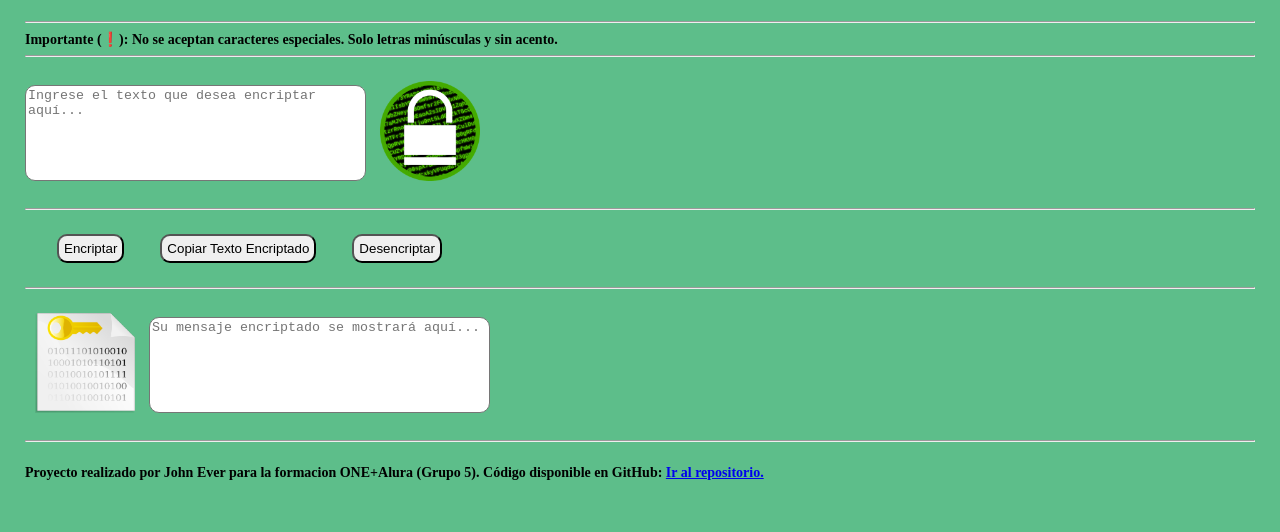
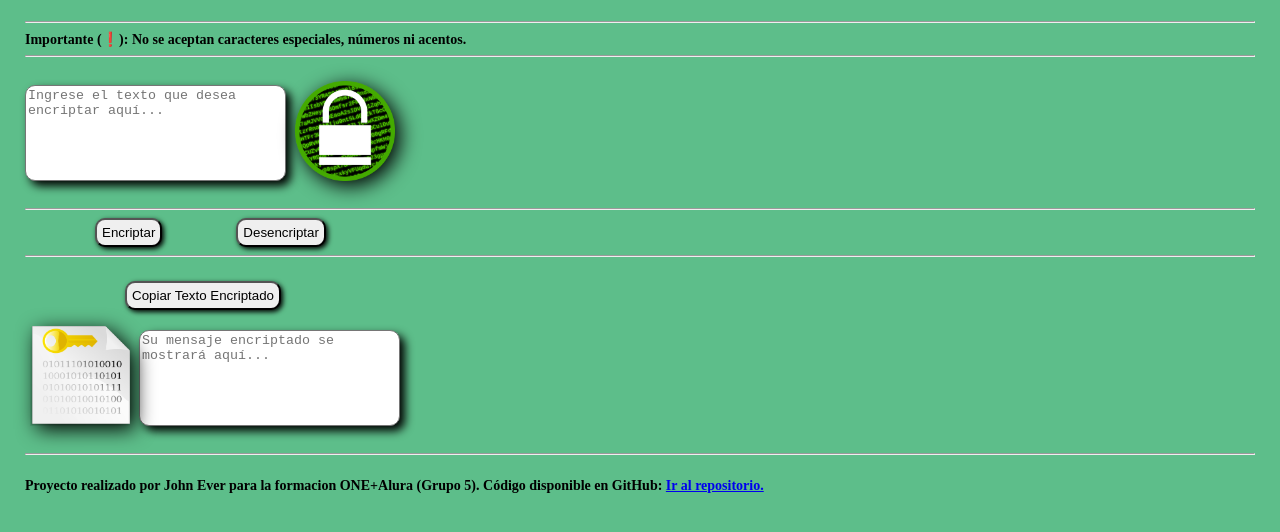
Before and after one commit to JohnEver90/ChallengeAluraG5, a plain HTML site: page index.html in a window 1280 px wide. Shown: the part 104-636 px from the top of the page. Drawn offline with Linux system fonts and the light colour scheme.

Commit message:
Corrigiendo valores de entrada, reposicionando y agregando estilo a elementos.

```diff
--- a/index.html
+++ b/index.html
@@ -14,18 +14,19 @@
         </header>
         <main>
             <br><hr>
-            <label>Importante (&#10071;): No se aceptan caracteres especiales. Solo letras minúsculas y sin acento.</label>
+            <label>Importante (&#10071;): No se aceptan caracteres especiales, números ni acentos.</label>
             <br><hr><br>
-            <!--Aplico la propiedad "oninput" para no aceptar caracteres especiales-->
-            <textarea class="inputtext" oninput="this.value = this.value.replace(/[^a-zA-Z0-9]/,'')" placeholder="Ingrese el texto que desea encriptar aquí..." rows="6" cols="40"></textarea>
+            <!--Aplico la propiedad "oninput" para no aceptar caracteres especiales (expresiones regulares)-->
+            <textarea class="inputtext" oninput="this.value = this.value.replace(/[^a-zA-Z\s]/ ,'')" placeholder="Ingrese el texto que desea encriptar aquí..." rows="6" cols="30"></textarea>
             <img src="images/encrip.png">
-            <br><br><hr><br>
+            <br><br><hr>
             <button class="btn-encriptar" onclick="btnEncriptar()">Encriptar</button>
-            <button class="btn.copiar" onclick="copiar()">Copiar Texto Encriptado</button>
             <button class="btn-desencriptar" onclick="btnDesencriptar()">Desencriptar</button>
-            <br><br><hr><br>
+            <br><hr><br>
+            <button class="btn-copiar" onclick="copiar()">Copiar Texto Encriptado</button>
+            <br><br>
             <img src="images/desencrip.png">
-            <textarea class="encriptext" placeholder="Su mensaje encriptado se mostrará aquí..." rows="6" cols="40"></textarea>
+            <textarea class="encriptext" placeholder="Su mensaje encriptado se mostrará aquí..." rows="6" cols="30"></textarea>
             <br><br><hr><br>
         </main>
         <footer>
--- a/script.js
+++ b/script.js
@@ -8,11 +8,11 @@ function encriptar(mensajeIngresado){
     //Matriz de claves. 5 elementos (items) y cada elemento tiene 2 valores.
     let matrizKeys = [["e","enter"],["i","imes"],["a","ai"],["o","ober"],["u","ufat"]];
     //Obtener el mensaje como parámetro y convertirlo a minúscula.
-    mensajeRecibido = mensajeIngresado.toLowerCase();
+    mensajeIngresado = mensajeIngresado.toLowerCase();
     //Hacer un recorrido a la matriz con un ciclo "for".
     for(let i = 0; i<matrizKeys.length;i++){
         //Validar y comparar los caracteres del mensaje ingresado con los primeros datos de cada elemento de la matriz.
-        if(mensajeRecibido.includes(matrizKeys[i][0])){
+        if(mensajeIngresado.includes(matrizKeys[i][0])){
             //Reemplazando los valores por los segundos valores de cada elemento de la matriz.
             mensajeIngresado = mensajeIngresado.replaceAll(matrizKeys[i][0], matrizKeys[i][1]);
         }
--- a/style.css
+++ b/style.css
@@ -20,6 +20,7 @@ label{
 
 textarea{
     resize: none;
+    box-shadow: 5px 5px 10px black;
 }
 
 .inputtext {
@@ -32,15 +33,24 @@ textarea{
 
 button{
     border-radius: 10px;
-    margin-left: 32px;
-    font-size: 25x;
+    margin-left: 70px;
+    font-size: 20x;
     padding: 5px 5px 5px 5px;
+    box-shadow: 2px 2px 5px black;
+}
+
+.btn-copiar{
+    border-radius: 10px;
+    margin-left: 100px;
+    font-size: 20x;
+    box-shadow: 2px 2px 5px black;
 }
 
 img{
     height: 100px;
     width: 100px;
-    padding: 0 10px 0 10px;
+    padding: 0 5px 0 5px;
+    filter: drop-shadow(5px 5px 10px black)
 }
 
 p{
```
